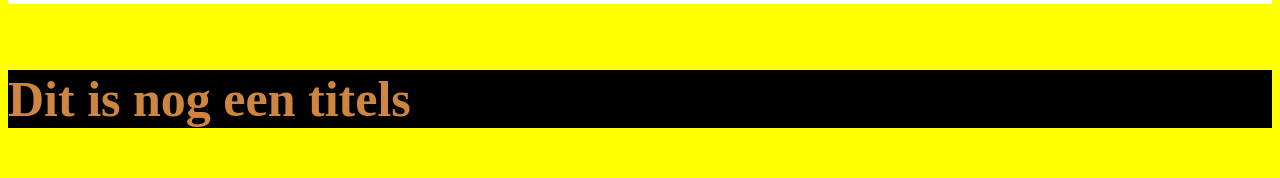
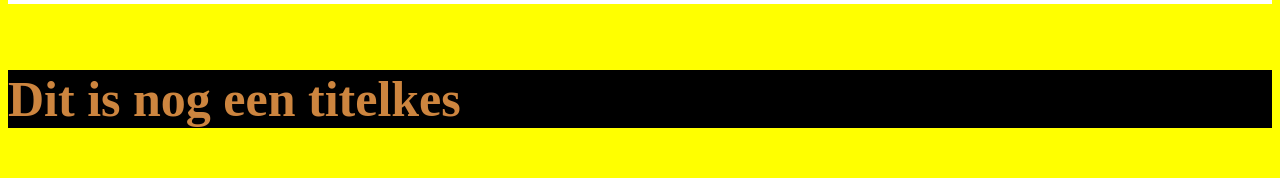
Before and after one commit to verhulstd/syntra-fsd-starter, a website: page index.html in a window 1280 px wide. Shown: the part 190-368 px from the top of the page. Drawn offline with nearby package versions, Linux system fonts and the light colour scheme; files that its build step writes are made by us from their sources.

Commit message:
fixed typo again

```diff
--- a/index.html
+++ b/index.html
@@ -10,7 +10,7 @@
     <h1>Dit is een test</h1>
     <h2>Dit is een test</h2>
     <h3>Dit is een test</h3>
-    <h4>Dit is nog een titels</h4>
+    <h4>Dit is nog een titelkes</h4>
     <button>
       <svg class="icon">
         <use xlink:href="./icons/symbol-defs.svg#icon-emo-devil"></use>
```
